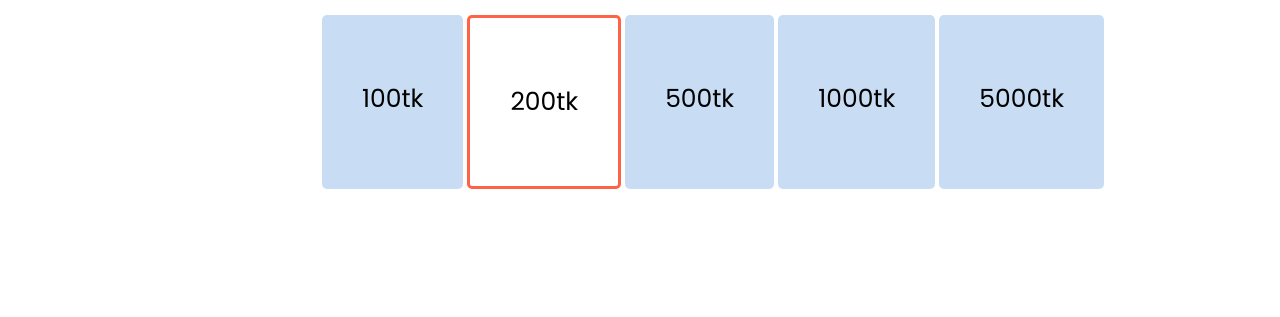
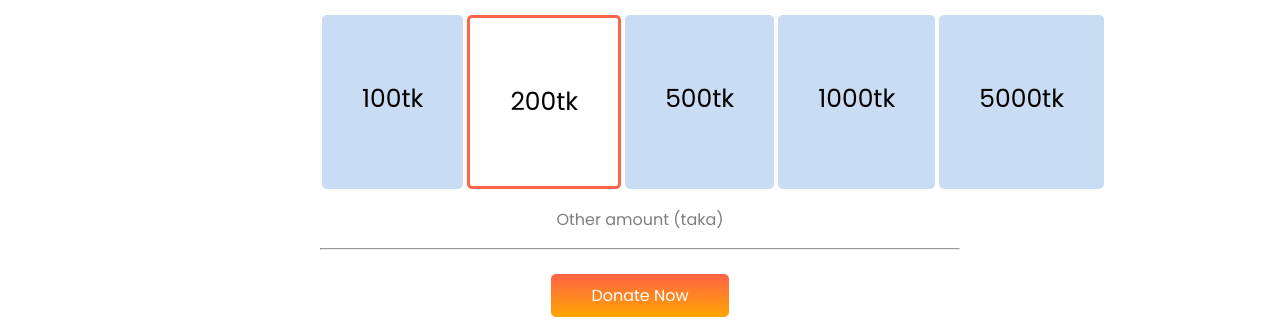
Before and after one commit to 21MoududAhammed/assignment01, a plain HTML site: page index.html in a window 1280 px wide. Shown: the part 716-1033 px from the top of the page. Before the commit the page ends 907 px from the top, so only its background shows below. Drawn offline with Linux system fonts and the light colour scheme.

Commit message:
Donate Today section has completed

```diff
--- a/index.html
+++ b/index.html
@@ -17,7 +17,7 @@
         <div class="top-banner">
             <h1 id="banner-title">Let's Help Those People Who Are More In Need</h1>
             <p>We have to realize their need . I think they desearve help from us because they are also citizens of Bangladesh . They has right to get help in any horrible situaions.</p>
-            <a class="button" href="https://www.youtube.com/" target="_blank">Donate Now</a>
+            <a class="button" href="https://assunnahtrust.org/donation/" target="_blank">Donate Now</a>
         </div>
     </section>
     <!-- top banner section close and Donate section start  -->
@@ -42,6 +42,10 @@
                 <p>5000tk</p>
             </div>
         </div>
+        <p class = "low-brightness">Other amount (taka)</p>
+        <hr>
+        <br>
+        <a class="button" href="https://assunnahtrust.org/donation/">Donate Now</a>
     </section>
 </body>
 </html>
--- a/style.css
+++ b/style.css
@@ -9,6 +9,7 @@ body{
     color: white;
     font: 3em;
     border-radius: 5px;
+
 }
 .section-heading{
     font-size: 50px;
@@ -49,3 +50,6 @@ body{
     border: 3px solid tomato;
     background-color: white;
 }
+.low-brightness{
+    opacity: 0.5;
+}
```
